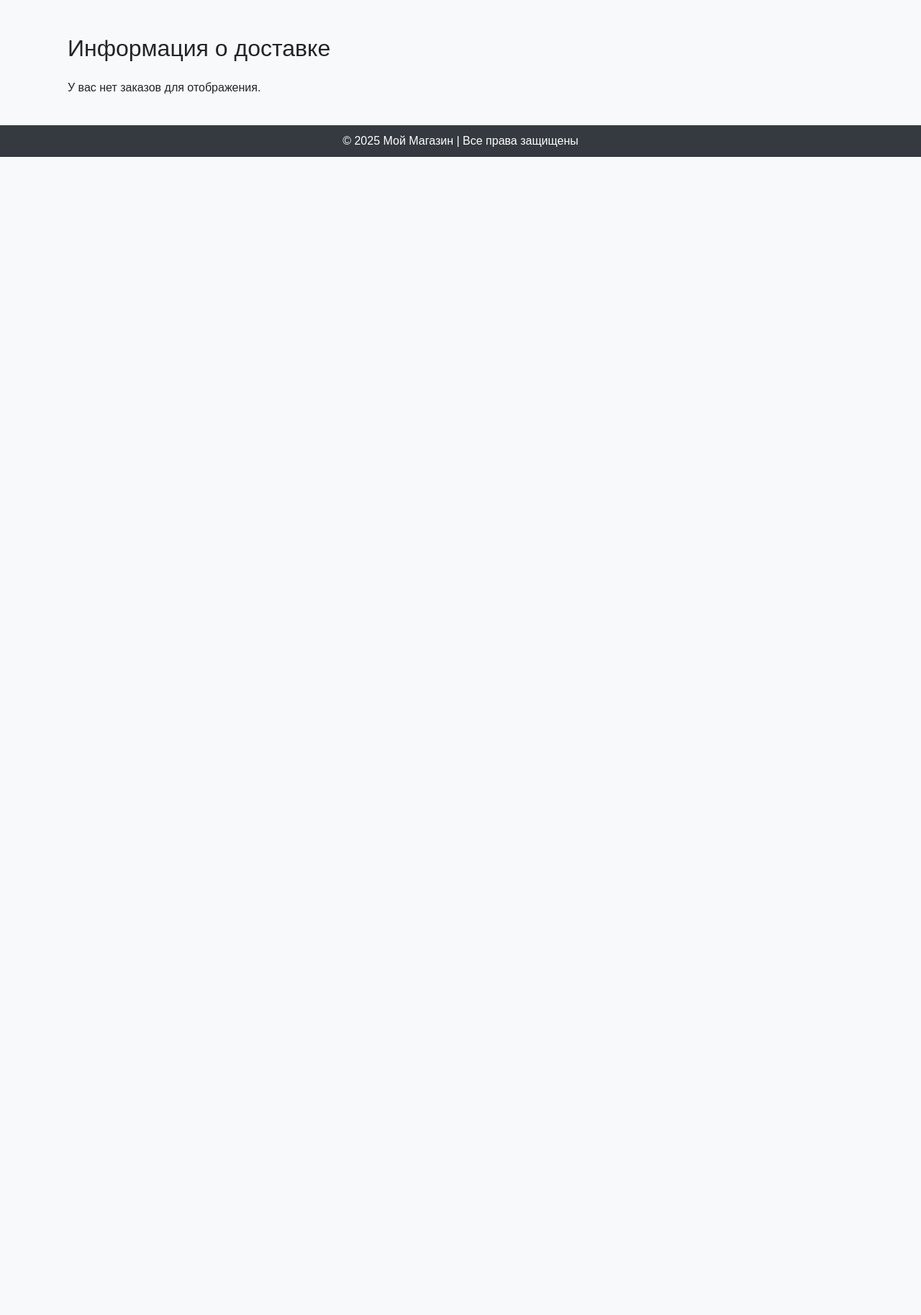
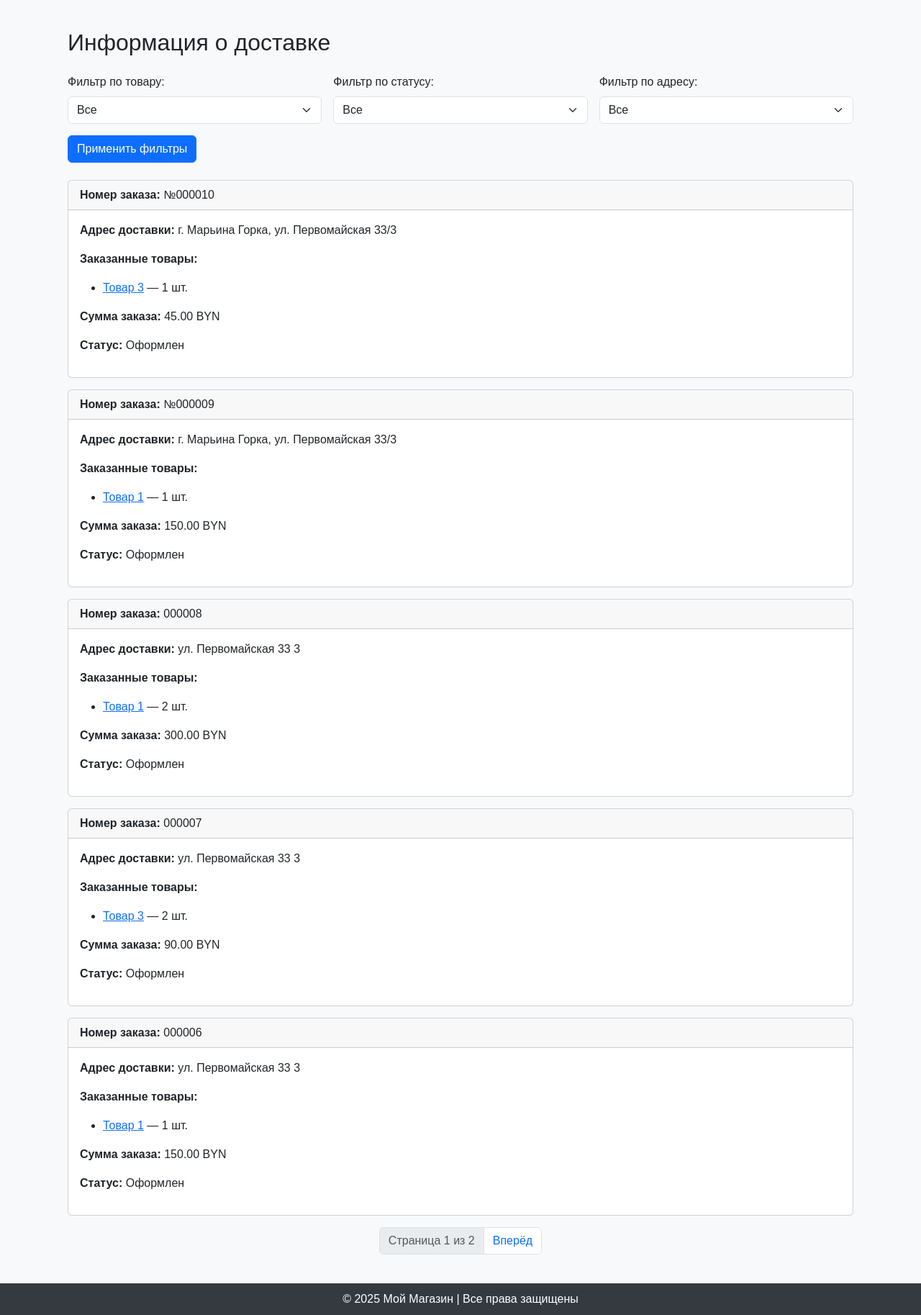
Before and after one commit to olinys/diplom, a Django app: page /accounts/delivery/ in a window 1280 px wide. Shown: the part 103-1930 px from the top of the page at 72% size. Before the commit the page ends 321 px from the top, so only its background shows below. Run offline with Django 4.2, Linux system fonts and the light colour scheme; a user stored in the database is signed in; data comes from the database, SQL or seed files in the repository; both versions use the stored data as it was after the commit.

Commit message:
фильтры для доставки

```diff
--- a/accounts/views.py
+++ b/accounts/views.py
@@ -457,8 +457,41 @@ def privacy_policy(request):
 
 # ДОСТАВКА
 def delivery_view(request):
-    orders = Order.objects.filter(user=request.user)
-    return render(request, 'delivery.html', {'orders': orders})
+    all_orders = Order.objects.all()
+
+    all_products = Product.objects.filter(orderproduct__order__in=all_orders).distinct()
+    all_statuses = Order.STATUS_CHOICES
+    all_addresses = all_orders.values_list('delivery_address', flat=True).distinct()
+
+    selected_product = request.GET.get('product', 'all')
+    selected_status = request.GET.get('status', 'all')
+    selected_address = request.GET.get('address', 'all')
+
+    filtered_orders = all_orders
+    if selected_product != 'all':
+        filtered_orders = filtered_orders.filter(products__name=selected_product)
+
+    if selected_status != 'all':
+        filtered_orders = filtered_orders.filter(status=selected_status)
+
+    if selected_address != 'all':
+        filtered_orders = filtered_orders.filter(delivery_address=selected_address)
+
+    # Пагинация
+    paginator = Paginator(filtered_orders.order_by('-id'), 5)  # 5 заказов на страницу
+    page_number = request.GET.get('page')
+    page_obj = paginator.get_page(page_number)
+
+    return render(request, 'delivery.html', {
+        'orders': page_obj,
+        'page_obj': page_obj,
+        'products': all_products,
+        'statuses': all_statuses,
+        'addresses': all_addresses,
+        'selected_product': selected_product,
+        'selected_status': selected_status,
+        'selected_address': selected_address,
+    })
 
 # УВЕДОМЛЕНИЯ
 def notifications_view(request):
--- a/templates/delivery.html
+++ b/templates/delivery.html
@@ -1,33 +1,103 @@
 {% extends 'base.html' %}
 
-{% block title %}Мои доставки{% endblock %}
+{% block content %}
+<div class="container mt-4">
+    <h2 class="mb-4">Информация о доставке</h2>
 
-{% block content %}
-<div class="container mt-5">
-    <h2 class="mb-4">Информация о доставке</h2>
+    <form method="get" class="row g-3 mb-4">
+        <!-- Фильтры -->
+        <div class="col-md-4">
+            <label class="form-label">Фильтр по товару:</label>
+            <select name="product" class="form-select">
+                <option value="all">Все</option>
+                {% for product in products %}
+                    <option value="{{ product.name }}" {% if selected_product == product.name %}selected{% endif %}>
+                        {{ product.name }}
+                    </option>
+                {% endfor %}
+            </select>
+        </div>
+        <div class="col-md-4">
+            <label class="form-label">Фильтр по статусу:</label>
+            <select name="status" class="form-select">
+                <option value="all">Все</option>
+                {% for value, label in statuses %}
+                    <option value="{{ value }}" {% if selected_status == value %}selected{% endif %}>
+                        {{ label }}
+                    </option>
+                {% endfor %}
+            </select>
+        </div>
+        <div class="col-md-4">
+            <label class="form-label">Фильтр по адресу:</label>
+            <select name="address" class="form-select">
+                <option value="all">Все</option>
+                {% for address in addresses %}
+                    <option value="{{ address }}" {% if selected_address == address %}selected{% endif %}>
+                        {{ address }}
+                    </option>
+                {% endfor %}
+            </select>
+        </div>
+        <div class="col-12 mt-3">
+            <button type="submit" class="btn btn-primary">Применить фильтры</button>
+        </div>
+    </form>
 
     {% if orders %}
         {% for order in orders %}
-        <div class="card mb-4 shadow-sm">
+        <div class="card mb-3">
+            <div class="card-header">
+                <strong>Номер заказа:</strong> {{ order.order_number }}
+            </div>
             <div class="card-body">
-                <h5 class="card-title">Номер заказа: {{ order.order_number }}</h5>
                 <p><strong>Адрес доставки:</strong> {{ order.delivery_address }}</p>
-                <p><strong>Товары:</strong>
-                    <ul>
-                        {% for order_product in order.orderproduct_set.all %}
-                            <li>
-                                <a href="{% url 'product_detail' order_product.product.id %}">{{ order_product.product.name }}</a> ({{ order_product.quantity }} шт.)
-                            </li>
-                        {% endfor %}
-                    </ul>
-                </p>
-                <p><strong>Сумма заказа:</strong> {{ order.total_price }} руб.</p>
+                <p><strong>Заказанные товары:</strong></p>
+                <ul>
+                    {% for op in order.orderproduct_set.all %}
+                        <li>
+                            <a href="{% url 'product_detail' op.product.id %}">{{ op.product.name }}</a>
+                            — {{ op.quantity }} шт.
+                        </li>
+                    {% endfor %}
+                </ul>
+                <p><strong>Сумма заказа:</strong> {{ order.total_price }} BYN</p>
                 <p><strong>Статус:</strong> {{ order.get_status_display }}</p>
             </div>
         </div>
         {% endfor %}
+
+        <!-- Пагинация -->
+        <nav>
+            <ul class="pagination justify-content-center">
+                {% if page_obj.has_previous %}
+                    <li class="page-item">
+                        <a class="page-link" href="?{% if selected_product != 'all' %}product={{ selected_product }}&{% endif %}
+                            {% if selected_status != 'all' %}status={{ selected_status }}&{% endif %}
+                            {% if selected_address != 'all' %}address={{ selected_address }}&{% endif %}
+                            page={{ page_obj.previous_page_number }}">Назад</a>
+                    </li>
+                {% endif %}
+
+                <li class="page-item disabled">
+                    <span class="page-link">
+                        Страница {{ page_obj.number }} из {{ page_obj.paginator.num_pages }}
+                    </span>
+                </li>
+
+                {% if page_obj.has_next %}
+                    <li class="page-item">
+                        <a class="page-link" href="?{% if selected_product != 'all' %}product={{ selected_product }}&{% endif %}
+                            {% if selected_status != 'all' %}status={{ selected_status }}&{% endif %}
+                            {% if selected_address != 'all' %}address={{ selected_address }}&{% endif %}
+                            page={{ page_obj.next_page_number }}">Вперёд</a>
+                    </li>
+                {% endif %}
+            </ul>
+        </nav>
+
     {% else %}
-        <p>У вас нет заказов для отображения.</p>
+        <div class="alert alert-info">Данных доставок нет.</div>
     {% endif %}
 </div>
 {% endblock %}
```
Also changed, not shown: db.sqlite3.
